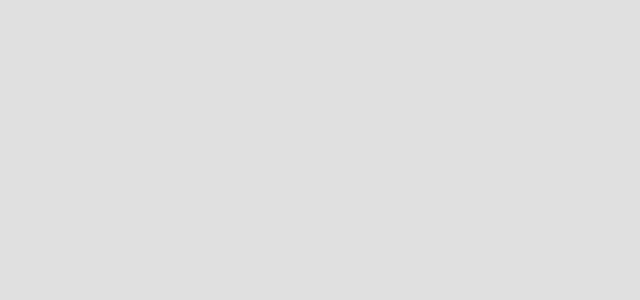
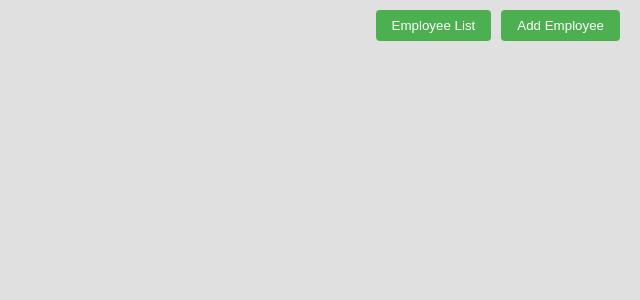
Before and after one commit to IsurangaAGA/Tea-Factory-Management-, a React (Vite) app in the folder TeaFactoryFrontend/: page / in a window 1280 px wide. Before the commit this address had no page. Shown: the top 300 px of the page, without its empty margins (640-1280 px from the left). Built offline with nearby package versions, Linux system fonts and the light colour scheme.

Commit message:
Added navigation buttons for view and add employees

```diff
--- a/TeaFactoryFrontend/src/App.jsx
+++ b/TeaFactoryFrontend/src/App.jsx
@@ -5,6 +5,19 @@ import AddEmployee from "./components/employee/AddEmployee";
 function App() {
     return (
         <div>
+
+            <div style={{ display: "flex", justifyContent: "flex-end", padding: "10px 20px", gap: "10px" }}>
+                <Link to="/employees">
+                    <button style={{ padding: "8px 16px", backgroundColor: "#4caf50", color: "white", border: "none", borderRadius: "4px", cursor: "pointer" }}>
+                        Employee List
+                    </button>
+                </Link>
+                <Link to="/employees-add">
+                    <button style={{ padding: "8px 16px", backgroundColor: "#4caf50", color: "white", border: "none", borderRadius: "4px", cursor: "pointer" }}>
+                        Add Employee
+                    </button>
+                </Link>
+            </div>
 
             <Routes>
                 <Route path="/employees" element={<EmployeeList />} />
```
